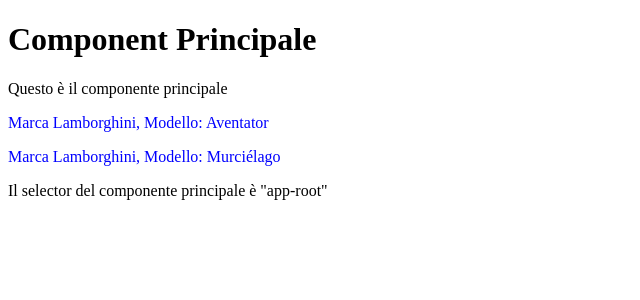
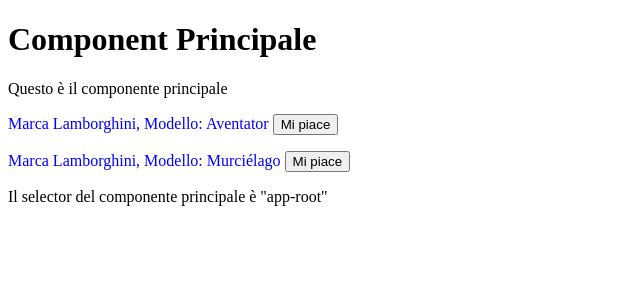
Before and after one commit to racitifilippo/250--creazione-del-primo-progetto-angular-filipporaciti, an Angular app: page / in a window 1280 px wide. Shown: the top 300 px of the page, without its empty margins (0-640 px from the left). Built offline with nearby package versions, Linux system fonts and the light colour scheme.

Commit message:
Data Binding : Event Binding

```diff
--- a/src/app/componente01/componente01.component.html
+++ b/src/app/componente01/componente01.component.html
@@ -1,3 +1,6 @@
 <div>
-    <p [style.color]="textColor">Marca {{marca}}, Modello: {{modello}}</p>
+    <p [style.color]="textColor">
+        Marca {{marca}}, Modello: {{modello}}
+        <button (click)="onClick()">Mi piace</button>
+    </p>
 </div>
--- a/src/app/componente01/componente01.component.ts
+++ b/src/app/componente01/componente01.component.ts
@@ -12,6 +12,10 @@
 
   textColor: string = "blue"
 
+   onClick(){
+     this.textColor="red"
+   }
+
   constructor() { }
 
   ngOnInit(): void {
--- a/src/app/componente02/componente02.component.html
+++ b/src/app/componente02/componente02.component.html
@@ -1,3 +1,7 @@
 <div>
-    <p [style.color]="textColor">Marca {{marca}}, Modello: {{modello}}</p>
+    <p [style.color]="textColor">
+        Marca {{marca}}, Modello: {{modello}}
+        <button (click)="onClick()">Mi piace</button>
+    </p>
+
 </div>
--- a/src/app/componente02/componente02.component.ts
+++ b/src/app/componente02/componente02.component.ts
@@ -12,6 +12,10 @@
 
   textColor: string = "blue"
 
+  onClick(){
+    this.textColor="red"
+  }
+
   constructor() { }
 
   ngOnInit(): void {
```
